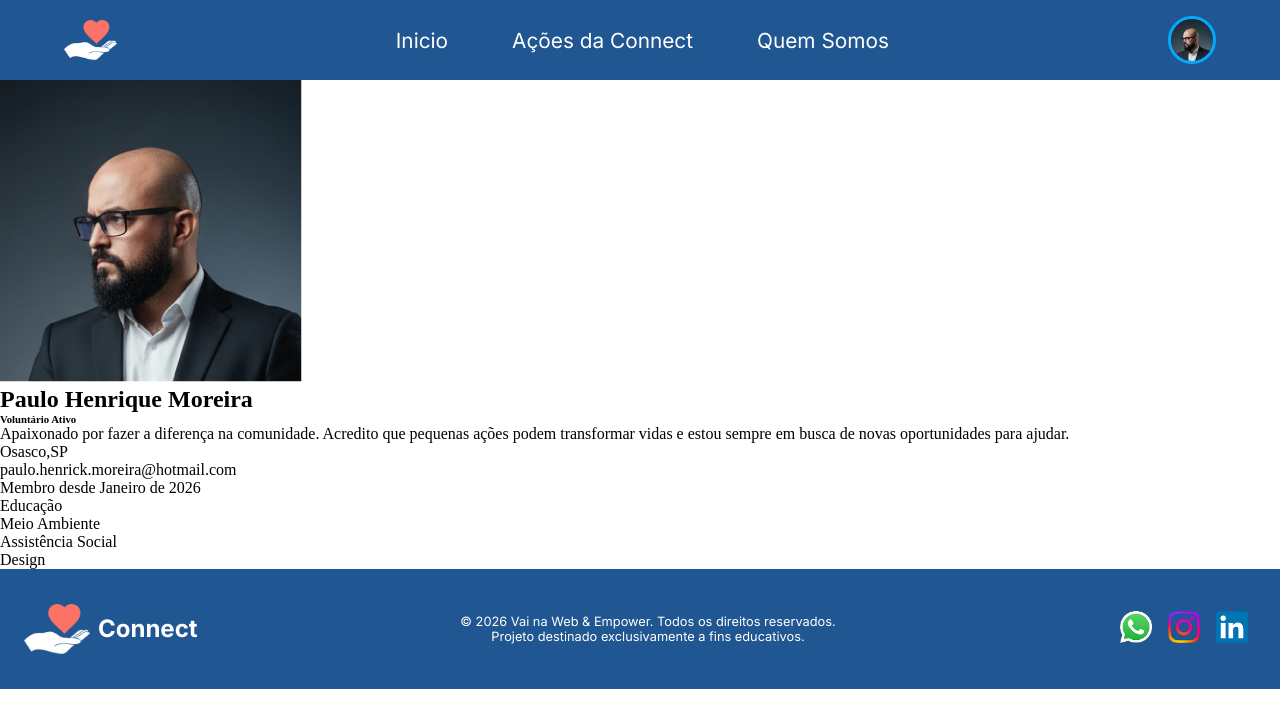
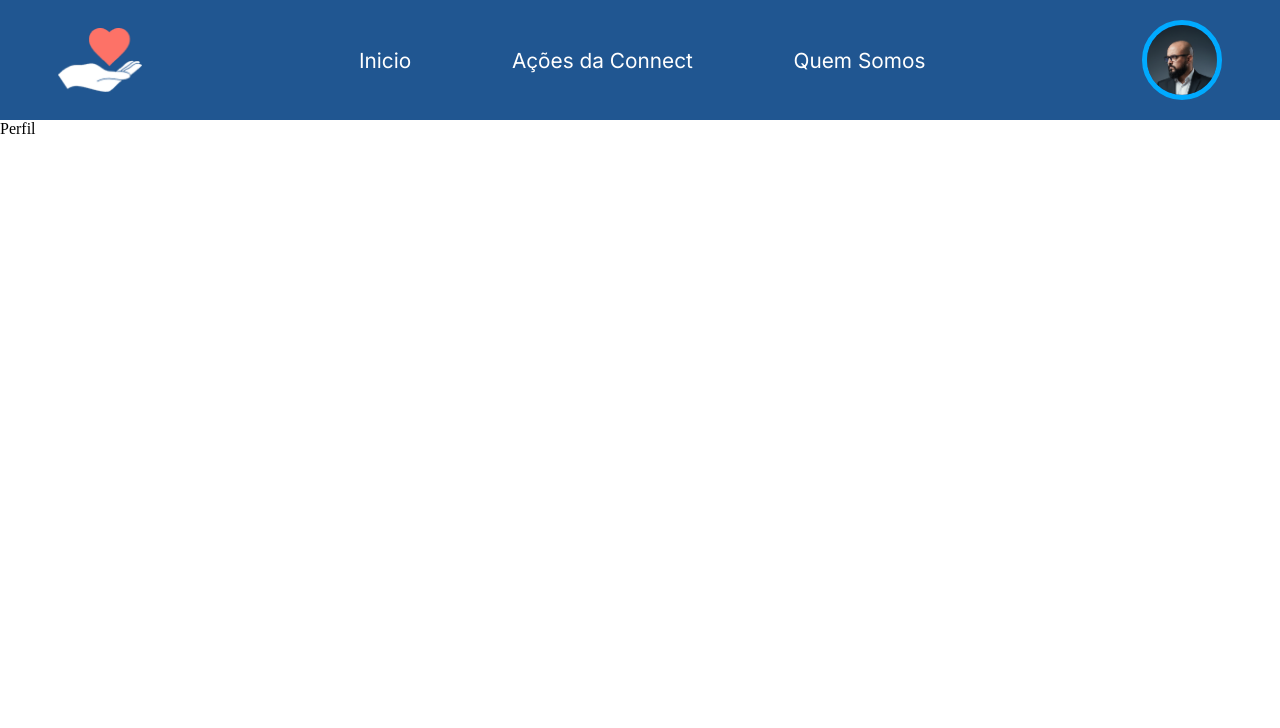
Before and after one commit to paulohenriquemoreira/Desafio-Final-Connect, a React (Vite) app: page /perfil in a window 1280 px wide. Shown: the top 728 px of the page. Built offline with nearby package versions, Linux system fonts and the light colour scheme; a web font is replaced by a local one.

Commit message:
NavBar e responsabilidade (mobile/tablet/notebook) estão prontas, falta desktop e tela ampla

```diff
--- a/src/App.jsx
+++ b/src/App.jsx
@@ -10,7 +10,7 @@ export default function App() {
 
     <>
         <NavBar/>
-        <Footer/>
+
     </>
 
 
--- a/src/components/Inicio/Inicio.jsx
+++ b/src/components/Inicio/Inicio.jsx
@@ -1,26 +1,10 @@
-import React from 'react'
-
 import ImgTelaInicial from "../../assets/img-tela-inicial.png"
 
 import Styles from "../Inicio/Inicio.module.scss"
+import React from 'react'
 
 export default function Inicio() {
   return (
-
-    <section className={Styles.SectionInicial}>
-      <div className={Styles.TextosIniciais}>
-        <h1>
-            Projetos Sociais que transformam
-        </h1>
-        <p>
-            Conectamos sua empresa com projetos sociais impactantes.
-            Juntos, criamos mudanças reais na comunidade.
-        </p>
-      </div>
-      <div className={Styles.SectionImg}>
-          <img src={ImgTelaInicial} alt="Mãos segurando um globo terrestre cercado por figuras humanas coloridas de mãos dadas, simbolizando união e diversidade"  className={Styles.ImgInicial}/>
-      </div>
-    </section>
-
+    <div>Inicio</div>
   )
 }
--- a/src/components/NavBar/NavBar.module.scss
+++ b/src/components/NavBar/NavBar.module.scss
@@ -4,46 +4,44 @@
   background-color: $colorAzul;
   display: flex;
   align-items: center;
+  justify-content: space-around;
   height: 10vh;
-  padding: 0 4rem;
+  //padding: 0 4rem;
 
-  /* LOGO */
+  /* Logo - Connect */
     .Logo, img {
-    height: 2.5rem;
+      height: 1.5rem;
 
-        &:hover{
+         &:hover{
           transform: scale(1.1);
-        }
+         }
+
+
     }
 }
 
-
-
-/* MENU */
+/* Menu */
 .ListaNavBar {
   display: flex;
-  gap: 2rem;
-  list-style: none;
-  margin: 0 auto;
-  padding: 0;
+  align-items: center;
+  justify-content: space-evenly;
+  width: 60vw;
+
 
     .ListaItemNavBar {
         color: $colorBranco;
         font-family: $fonteSecundaria;
-        font-size: 1.3rem;
-        margin: 0 1rem;
-        text-decoration: none;
-        transition: opacity 0.2s ease;
+        font-size: 0.6rem;
 
-            &:hover {
-                opacity: 0.8;
-                color: $colorAzulClaro;
-            }
+        &:hover{
+          color: $colorAzulClaro;
+        }
+
     }
 
 }
 
-/* PERFIL */
+/* Perfil */
 .Perfil {
   display: flex;
   align-items: center;
@@ -63,3 +61,85 @@
       }
   }
 }
+
+// Responsividade Tablet
+
+@media(min-width:501px) and (max-width: 900px){
+    .NavBarHeader {
+
+        .Logo, img {
+        height: 3rem;
+
+        }
+    }
+
+    /* Menu */
+    .ListaNavBar {
+
+        .ListaItemNavBar {
+          font-size: 1.3rem;
+        }
+
+    }
+
+    /* Perfil */
+    .Perfil {
+
+      .ImgPerfil {
+        width: 5rem;
+        height: 5rem;
+        border: 0.35rem solid $colorAzulClaro;
+
+      }
+    }
+}
+
+
+// Responsividade Laptop/Notebook
+
+@media(min-width:901px) and (max-width: 15000px){
+     .NavBarHeader {
+      height: 15vh;
+      justify-content: space-around;
+        .Logo, img {
+          height: 4rem;
+
+        }
+    }
+
+    /* Menu */
+    .ListaNavBar {
+
+        .ListaItemNavBar {
+          font-size: 1.3rem;
+        }
+
+    }
+
+    /* Perfil */
+    .Perfil {
+
+      .ImgPerfil {
+        width: 5rem;
+        height: 5rem;
+        border: 0.35rem solid $colorAzulClaro;
+
+      }
+    }
+
+
+}
+
+
+// Responsividade Desktop
+
+@media(min-width:15001px) and (max-width: 18000px){
+  /* Estilos para desktops grandes */
+}
+
+
+// Responsividade Tela Ampla
+
+@media(min-width:18001px){
+  /* Estilos para desktops grandes */
+}
--- a/src/components/Perfil/Perfil.jsx
+++ b/src/components/Perfil/Perfil.jsx
@@ -1,28 +1,10 @@
+
+import FotoDePerfil from "../../assets/FotoPerfil.png"
+
 import React from 'react'
-import FotoDePerfil from "../../assets/FotoPerfil.png"
 
 export default function Perfil() {
   return (
-    <section>
-      <section>
-        <img src={FotoDePerfil} alt="Foto de perfil" />
-      </section>
-      <section>
-        <h2>Paulo Henrique Moreira</h2>
-        <h6>Voluntário Ativo</h6>
-        <p>Apaixonado por fazer a diferença na comunidade. Acredito que pequenas ações podem transformar vidas e estou sempre em busca de novas oportunidades para ajudar.</p>
-        <div>
-          <p>Osasco,SP</p>
-          <p>paulo.henrick.moreira@hotmail.com</p>
-          <p>Membro desde Janeiro de 2026</p>
-        </div>
-        <div>
-          <p>Educação</p>
-          <p>Meio Ambiente</p>
-          <p>Assistência Social</p>
-          <p>Design</p>
-        </div>
-      </section>
-    </section>
+    <div>Perfil</div>
   )
 }
```
Also changed, not shown: src/components/Footer/Footer.module.scss (+28 -0 lines).
